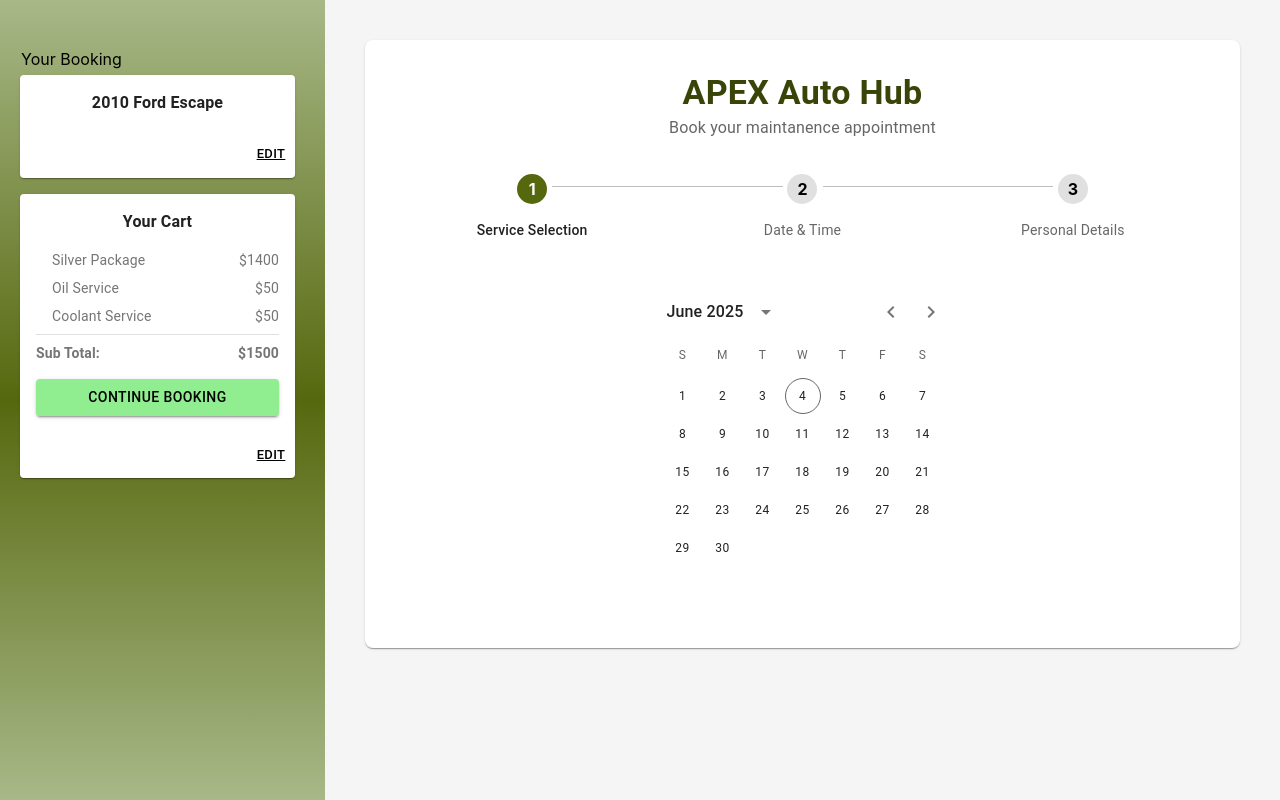
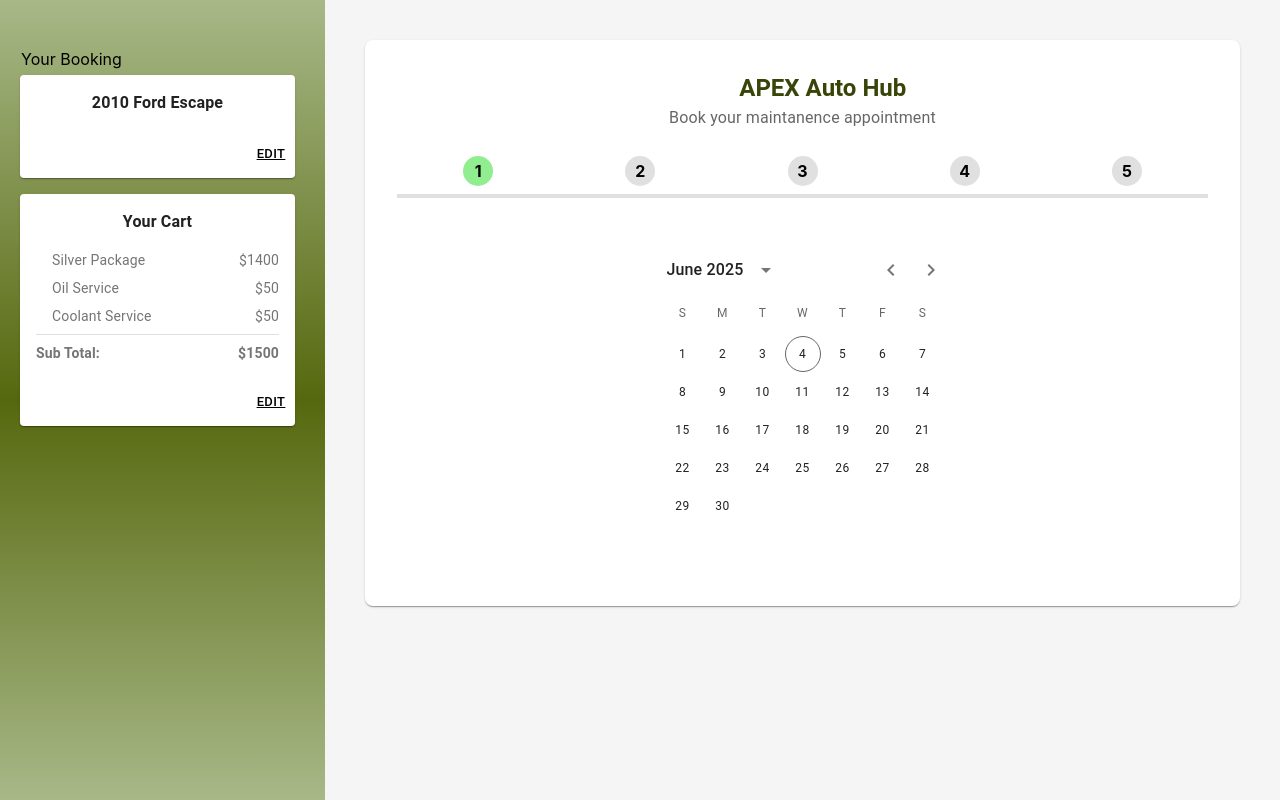
Before and after one commit to kunalSHU/auto-booking, a React (Create React App) app: page /booking-appointment in a window 1280 px wide. Built offline with nearby package versions, Linux system fonts and the light colour scheme; no server answers; some icons are missing.

Commit message:
updated design

```diff
--- a/src/pages/BookingAppointment.tsx
+++ b/src/pages/BookingAppointment.tsx
@@ -1,12 +1,12 @@
 import React, { useEffect, useState } from 'react';
-import { Box, Button, Card, CardActions, CardContent, Typography, Stepper, Step, StepLabel, StepIconProps, Divider } from '@mui/material';
+import { Box, Button, Card, CardActions, CardContent, Typography, Stepper, Step, StepLabel, StepIconProps, Divider, LinearProgress } from '@mui/material';
 import CheckIcon from '@mui/icons-material/Check';
 import { LocalizationProvider } from '@mui/x-date-pickers/LocalizationProvider';
 import { AdapterDayjs } from '@mui/x-date-pickers/AdapterDayjs';
 import { DateCalendar } from '@mui/x-date-pickers/DateCalendar';
 import { Dayjs } from 'dayjs';
 
-const steps = ['Service Selection', 'Date & Time', 'Personal Details'];
+const steps = [1, 2, 3, 4, 5];
 
 const CustomStepIcon = (props: StepIconProps) => {
     const { active, icon } = props;
@@ -16,8 +16,8 @@
                 width: 30,
                 height: 30,
                 borderRadius: '50%',
-                bgcolor: active ? '#56680e' : '#e0e0e0',
-                color: active ? '#fff' : '#000',
+                bgcolor: active ? 'lightgreen' : '#e0e0e0',
+                color: '#000',
                 display: 'flex',
                 alignItems: 'center',
                 justifyContent: 'center',
@@ -39,6 +39,7 @@
     const staticPackageAndPrices = [{serviceName: 'Silver Package', servicePrice: 1400}, {serviceName: 'Oil Service', servicePrice: 50}, {serviceName: 'Coolant Service', servicePrice: 50}]
     const [value, setValue] = useState<Dayjs | null>(null);
     const [isSelected, setIsSelected] = useState(false);
+    const [activeStep, setActiveStep] = useState(0);
 
     useEffect(() => {
         if (value) {
@@ -101,13 +102,6 @@
                                     <Typography variant="body2" sx={{ color: 'grey.600', fontWeight: 'bold' }}>${totalServicePrice(staticPackageAndPrices)}</Typography>
                                 </Box>
                             </Box>
-
-                            {/* Mobile Content */}
-                            <Box sx={{ display: { xs: 'block', sm: 'flex' }, mt: {xs: 2} }}>
-                                <Button fullWidth variant="contained" sx={{ bgcolor: 'lightgreen', color: 'black', '&:hover': { bgcolor: '#90ee90' } }}>
-                                    Continue Booking
-                                </Button>
-                            </Box>
                         </CardContent>
                         {/* Desktop Edit Button */}
                         <CardActions sx={{ justifyContent: 'flex-end', display: { xs: 'none', sm: 'flex' }, width: '100%' }}>
@@ -117,16 +111,19 @@
             </Box>
             <Box sx={{ flexGrow: 1, p: { xs: 2, sm: 5 }, display: 'flex', flexDirection: 'column', bgcolor: '#f5f5f5' }}>
                 <Card sx={{ p: { xs: 2, sm: 4 }, borderRadius: 2 }}>
-                    <Typography variant="h4" sx={{ fontWeight: 'bold', color: '#394508' }}>APEX Auto Hub</Typography>
-                    <Typography variant="subtitle1" sx={{ mb: 4, color: 'text.secondary' }}>Book your maintanence appointment</Typography>
+                    <Typography variant="h5" sx={{ position:'relative', fontWeight: 'bold', color: '#394508', paddingLeft:'5%' }}>APEX Auto Hub</Typography>
+                    <Typography variant="subtitle1" sx={{ mb: 3, color: 'text.secondary' }}>Book your maintanence appointment</Typography>
 
-                    <Stepper activeStep={0} alternativeLabel sx={{ mb: 5 }}>
+                    <Box sx={{ mb: 5 }}>
+                        <Stepper activeStep={activeStep} alternativeLabel connector={null}>
                             {steps.map((label) => (
                                 <Step key={label}>
-                                <StepLabel StepIconComponent={CustomStepIcon}>{label}</StepLabel>
+                                    <StepLabel StepIconComponent={CustomStepIcon} />
                                 </Step>
                             ))}
                         </Stepper>
+                        <LinearProgress variant="determinate" value={(activeStep / steps.length) * 100} sx={{ mt: 1, backgroundColor: '#e0e0e0', '& .MuiLinearProgress-bar': { backgroundColor: 'lightgreen' } }} />
+                    </Box>
 
                     <Box sx={{ display: 'flex', justifyContent: 'center', width: '100%' }}>
                         <LocalizationProvider dateAdapter={AdapterDayjs}>
@@ -141,7 +138,7 @@
                     </Box>
                     {isSelected ? <Box sx={{ display: { xs: 'block', sm: 'block' }, mt: {xs: 2, sm: 2} }}>
                         Selected: {value?.format('dddd, MMMM D, YYYY')}
-                                <Button fullWidth variant="contained" sx={{ bgcolor: 'lightgreen', color: 'black', '&:hover': { bgcolor: '#90ee90' } }}>
+                            <Button fullWidth variant="contained" sx={{ bgcolor: 'lightgreen', mt:{xs: 2, sm: 2}, color: 'black', '&:hover': { bgcolor: '#90ee90' } }}>
                                 Next
                             </Button>
                         </Box>: <></>
```
Lines whose indentation alone changed are shown as unchanged.
